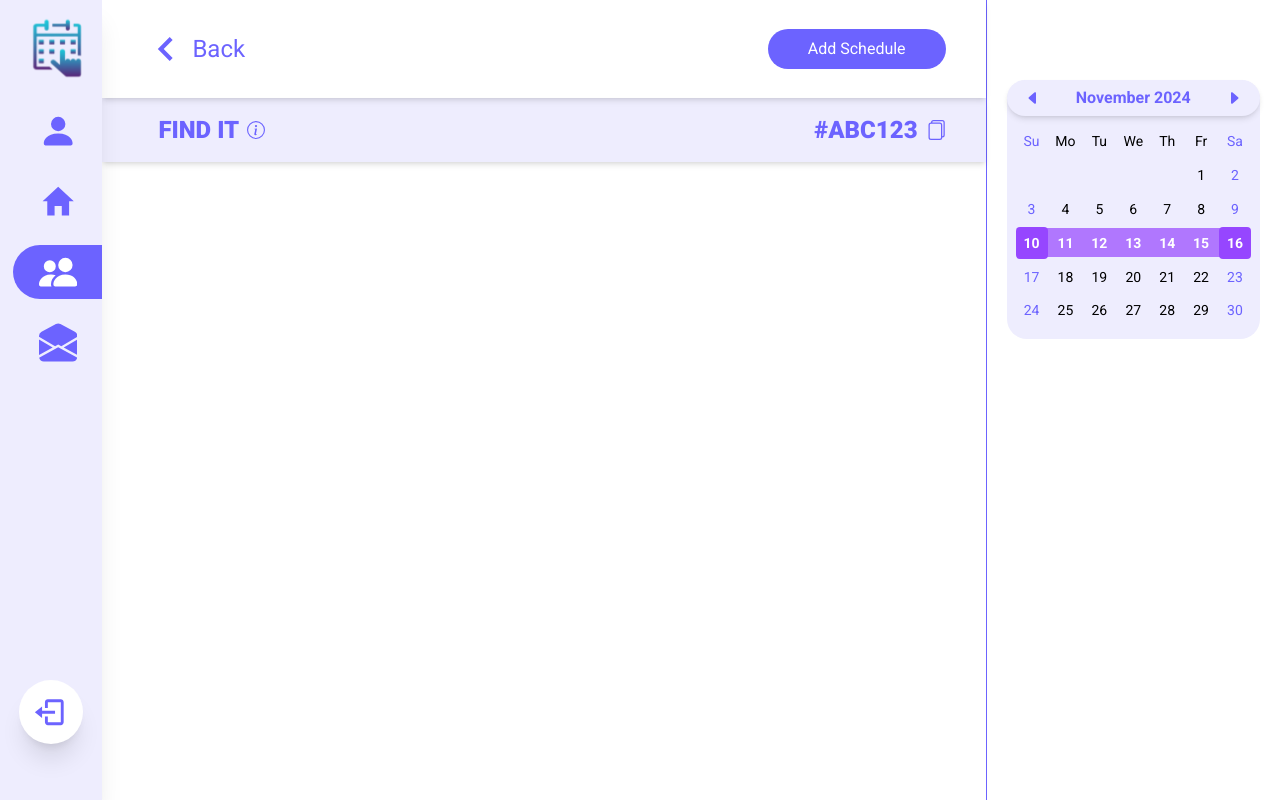
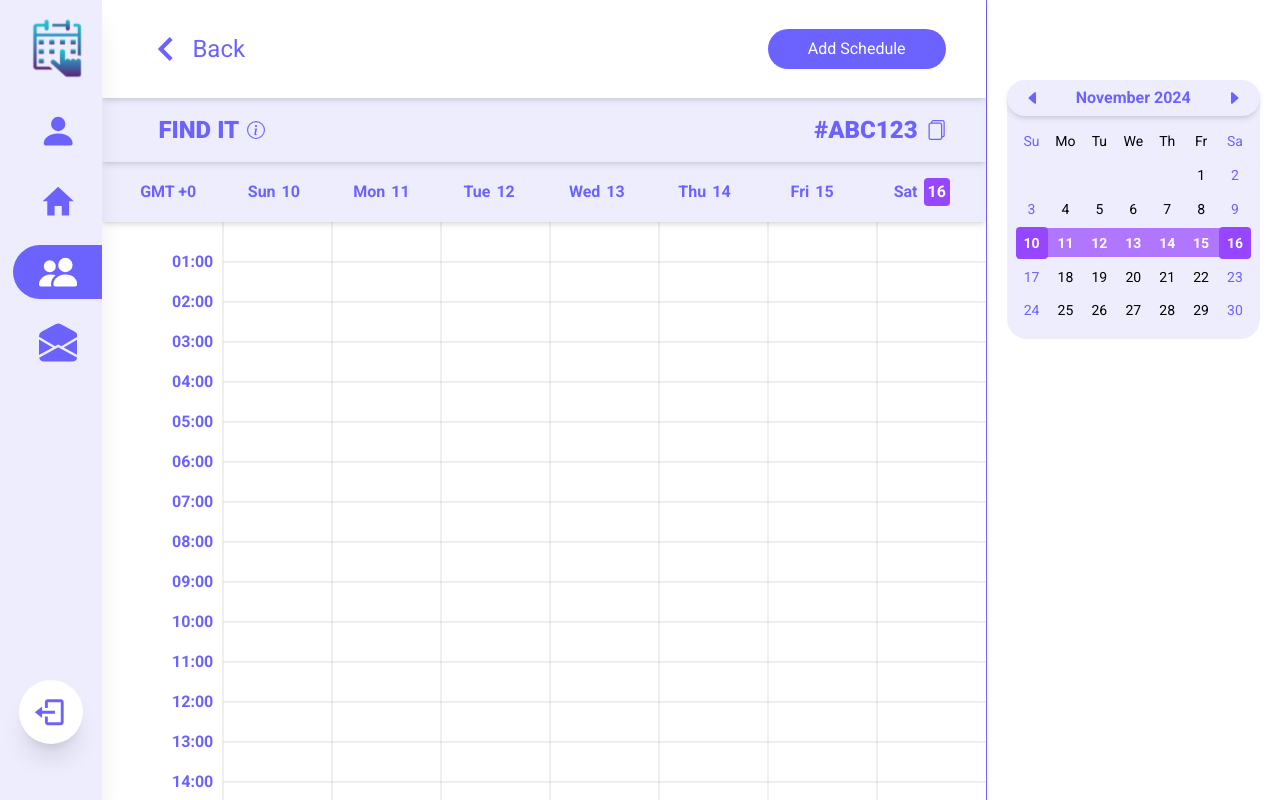
Before and after one commit to Anantadhirya/fe-scheto, a Next.js app: page /group/ABC123 in a window 1280 px wide. Built offline with nearby package versions, Linux system fonts and the light colour scheme.

Commit message:
feat: group page calendar display

```diff
--- a/app/(authorized)/group/[id]/page.js
+++ b/app/(authorized)/group/[id]/page.js
@@ -1,7 +1,7 @@
 "use client";
 import { Button } from "@/components/elements/button";
 import { CalendarDayPicker } from "@/components/elements/calendar";
-import { groups } from "@/components/pages/group/dummy_group";
+import { groups, schedules } from "@/components/pages/group/dummy_group";
 import { GroupPageAdd } from "@/components/pages/group/GroupPageAdd";
 import { GroupPageCalendar } from "@/components/pages/group/GroupPageCalendar";
 import { GroupPageDetails } from "@/components/pages/group/GroupPageDetails";
@@ -54,7 +54,12 @@ export default function GroupPage({ params }) {
         </div>
         {/* Content */}
         {page === "calendar" && (
-          <GroupPageCalendar group={group} setPage={setPage} />
+          <GroupPageCalendar
+            group={group}
+            setPage={setPage}
+            schedules={schedules}
+            start_date={selectedWeek.from}
+          />
         )}
         {page === "details" && (
           <GroupPageDetails group={group} setPage={setPage} />
--- /dev/null
+++ b/components/elements/calendar/Calendar.js
@@ -0,0 +1,159 @@
+import {
+  addDays,
+  areIntervalsOverlapping,
+  differenceInCalendarDays,
+  eachDayOfInterval,
+  endOfDay,
+  endOfWeek,
+  format,
+  getHours,
+  getMinutes,
+  isToday,
+  startOfDay,
+  startOfWeek,
+} from "date-fns";
+import { Fragment } from "react";
+import { twMerge } from "tailwind-merge";
+
+export function Calendar({ schedules, start_date }) {
+  const formatNumberWithSign = (number) => {
+    const sign = number >= 0 ? "+" : "-";
+    return `${sign}${number}`;
+  };
+  const getDayPos = (day, reverse = false) => {
+    const ret = (day * 100) / 7;
+    return `${reverse ? 100 - ret : ret}%`;
+  };
+  const getHourPos = (hour, reverse = false) => {
+    const ret = (hour * 100) / 24;
+    return `${reverse ? 100 - ret : ret}%`;
+  };
+  const getStylePos = (schedule) => {
+    const { start_time, end_time } = schedule;
+    const day = differenceInCalendarDays(start_time, start_date);
+    const hourStart = getHours(start_time) + getMinutes(start_time) / 60;
+    const hourEnd = getHours(end_time) + getMinutes(end_time) / 60;
+    return {
+      left: getDayPos(day),
+      right: getDayPos(day + 1, true),
+      top: getHourPos(hourStart),
+      bottom: getHourPos(hourEnd, true),
+    };
+  };
+  const isWithinCalendar = (schedule) => {
+    const { start_time, end_time } = schedule;
+    return areIntervalsOverlapping(
+      { start: start_time, end: end_time },
+      { start: startOfWeek(start_date), end: endOfWeek(start_date) },
+    );
+  };
+  return (
+    <div className="flex h-full flex-col">
+      {/* Header */}
+      <div className="grid grid-cols-8 bg-blue-100 py-4 pl-3 text-base font-semibold text-blue-200 shadow-md md:pr-[10px]">
+        <div className="flex items-center justify-center">
+          GMT {formatNumberWithSign(-new Date().getTimezoneOffset() / 60)}
+        </div>
+        {[0, 1, 2, 3, 4, 5, 6].map((i) => {
+          const item_date = addDays(start_date, i);
+          return (
+            <div
+              key={i}
+              className="flex flex-wrap items-center justify-center gap-[2px]"
+            >
+              <span>{format(item_date, "EEE")}</span>
+              <span
+                className={twMerge(
+                  "rounded-[4px] px-[4px] py-[2px]",
+                  isToday(item_date) ? "ml-1 bg-purple-100 text-white" : "",
+                )}
+              >
+                {format(item_date, "dd")}
+              </span>
+            </div>
+          );
+        })}
+      </div>
+      {/* Calendar Content */}
+      <div className="scroll-container grid h-0 grow grid-cols-8 overflow-auto pl-3 max-md:min-h-[calc(24*40px)]">
+        <div className="relative col-span-7 col-start-2 h-full md:min-h-[calc(24*40px)]">
+          {/* Vertical bars */}
+          {[0, 1, 2, 3, 4, 5, 6].map((i) => (
+            <div
+              key={i}
+              className="absolute inset-y-0 w-[1px] translate-x-[-50%] bg-gray-200/20"
+              style={{ left: getDayPos(i) }}
+            />
+          ))}
+          {/* Horizontal bars & timestamps */}
+          {Array(23)
+            .fill()
+            .map((_, i) => (
+              <Fragment key={i}>
+                <div
+                  className="absolute inset-x-0 h-[1px] translate-y-[-50%] bg-gray-200/20"
+                  style={{ top: getHourPos(i + 1) }}
+                />
+                <div
+                  className="absolute right-[calc(100%+min(10px,1vw))] translate-y-[-50%] text-base font-semibold text-blue-200"
+                  style={{ top: getHourPos(i + 1) }}
+                >
+                  {format(new Date(0, 0, 0, i + 1, 0), "HH:mm")}
+                </div>
+              </Fragment>
+            ))}
+          {/* Schedules */}
+          {schedules.filter(isWithinCalendar).map((schedule, idx) => {
+            const day_schedules = eachDayOfInterval({
+              start: schedule.start_time,
+              end: schedule.end_time,
+            }).map((day) => ({
+              start_time: startOfDay(day),
+              end_time: endOfDay(day),
+            }));
+            day_schedules[0].start_time = schedule.start_time;
+            day_schedules[0].actual_start = true;
+            day_schedules[day_schedules.length - 1].end_time =
+              schedule.end_time;
+            day_schedules[day_schedules.length - 1].actual_end = true;
+            return day_schedules
+              .filter(isWithinCalendar)
+              .map((day_schedule, idx) => (
+                <div
+                  key={idx}
+                  className={twMerge(
+                    "absolute flex flex-col overflow-hidden p-2 font-semibold",
+                    schedule.is_user_owned
+                      ? "bg-orange-100/60"
+                      : "bg-green-100/50 outline outline-1 -outline-offset-1 outline-blue-200",
+                    day_schedule.actual_start && "rounded-t-[10px]",
+                    day_schedule.actual_end && "rounded-b-[10px]",
+                  )}
+                  style={getStylePos(day_schedule)}
+                >
+                  {!schedule.is_user_owned && (
+                    <>
+                      <span className="flex-none truncate text-base">
+                        {schedule.title}
+                      </span>
+                      <span className="truncate text-wrap text-xs">
+                        {format(
+                          schedule.start_time,
+                          day_schedules.length > 1 ? "MMM d, HH:mm" : "HH:mm",
+                        )}
+                        &nbsp;-&nbsp;
+                        {format(
+                          schedule.end_time,
+                          day_schedules.length > 1 ? "MMM d, HH:mm" : "HH:mm",
+                        )}
+                      </span>
+                    </>
+                  )}
+                </div>
+              ));
+          })}
+        </div>
+      </div>
+    </div>
+  );
+}
--- a/components/elements/calendar/index.js
+++ b/components/elements/calendar/index.js
@@ -1 +1,2 @@
+export * from "./Calendar";
 export * from "./CalendarPicker";
--- a/components/pages/group/GroupPageCalendar.js
+++ b/components/pages/group/GroupPageCalendar.js
@@ -1,11 +1,13 @@
+import { Calendar } from "@/components/elements/calendar";
 import { GroupHeader } from "./components";
 
-export function GroupPageCalendar({ group, setPage }) {
+export function GroupPageCalendar({ group, setPage, schedules, start_date }) {
   return (
-    <div className="flex flex-col">
+    <div className="flex h-full flex-col">
       {/* Group Name and Invite Code */}
       <GroupHeader group={group} setPage={setPage} showIcon />
       {/* Calendar */}
+      <Calendar schedules={schedules} start_date={start_date} />
     </div>
   );
 }
--- a/components/pages/group/dummy_group.js
+++ b/components/pages/group/dummy_group.js
@@ -62,3 +62,90 @@ export const groups = [
       ],
     })),
 ];
+
+export const schedules = [
+  {
+    is_user_owned: true,
+    start_time: new Date(2024, 10, 17, 13, 0, 0),
+    end_time: new Date(2024, 10, 17, 15, 0, 0),
+  },
+  {
+    is_user_owned: true,
+    start_time: new Date(2024, 10, 17, 14, 0, 0),
+    end_time: new Date(2024, 10, 17, 18, 30, 0),
+  },
+  {
+    is_user_owned: true,
+    start_time: new Date(2024, 10, 18, 7, 0, 0),
+    end_time: new Date(2024, 10, 18, 12, 0, 0),
+  },
+  {
+    is_user_owned: true,
+    start_time: new Date(2024, 10, 18, 9, 0, 0),
+    end_time: new Date(2024, 10, 18, 11, 0, 0),
+  },
+  {
+    is_user_owned: true,
+    start_time: new Date(2024, 10, 18, 10, 0, 0),
+    end_time: new Date(2024, 10, 18, 15, 0, 0),
+  },
+  {
+    is_user_owned: true,
+    start_time: new Date(2024, 10, 19, 9, 0, 0),
+    end_time: new Date(2024, 10, 19, 12, 0, 0),
+  },
+  {
+    is_user_owned: false,
+    title: "Meeting 1",
+    start_time: new Date(2024, 10, 19, 13, 0, 0),
+    end_time: new Date(2024, 10, 19, 15, 30, 0),
+  },
+  {
+    is_user_owned: true,
+    start_time: new Date(2024, 10, 21, 13, 0, 0),
+    end_time: new Date(2024, 10, 21, 15, 30, 0),
+  },
+  {
+    is_user_owned: true,
+    start_time: new Date(2024, 10, 24, 7, 0, 0),
+    end_time: new Date(2024, 10, 24, 15, 30, 0),
+  },
+  {
+    is_user_owned: true,
+    start_time: new Date(2024, 10, 26, 18, 0, 0),
+    end_time: new Date(2024, 10, 26, 23, 30, 0),
+  },
+  {
+    is_user_owned: false,
+    title: "Meeting 2",
+    start_time: new Date(2024, 10, 27, 9, 0, 0),
+    end_time: new Date(2024, 10, 27, 12, 30, 0),
+  },
+  {
+    is_user_owned: true,
+    start_time: new Date(2024, 10, 27, 23, 0, 0),
+    end_time: new Date(2024, 10, 28, 3, 30, 0),
+  },
+  {
+    is_user_owned: true,
+    start_time: new Date(2024, 10, 30, 23, 0, 0),
+    end_time: new Date(2024, 11, 1, 1, 0, 0),
+  },
+  {
+    is_user_owned: true,
+    start_time: new Date(2024, 11, 2, 23, 0, 0),
+    end_time: new Date(2024, 11, 5, 3, 30, 0),
+  },
+  {
+    is_user_owned: false,
+    title: "Meeting 3",
+    start_time: new Date(2024, 11, 5, 20, 0, 0),
+    end_time: new Date(2024, 11, 6, 6, 30, 0),
+  },
+  {
+    is_user_owned: false,
+    title: "Meeting 4",
+    start_time: new Date(2024, 11, 6, 20, 0, 0),
+    end_time: new Date(2024, 11, 9, 6, 30, 0),
+  },
+];
```
